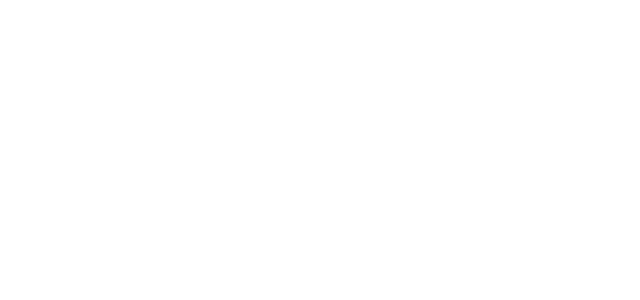
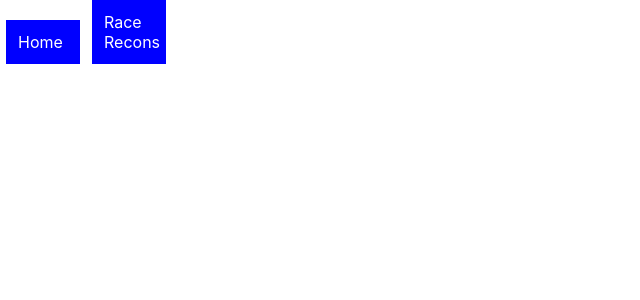
Before and after one commit to vanessawagner/recon-app, a React (Create React App) app: page /recons in a window 1280 px wide. Before the commit this address had no page. Shown: the top 300 px of the page, without its empty margins (0-640 px from the left). Built offline with nearby package versions, Linux system fonts and the light colour scheme.

Commit message:
Add navigation

```diff
--- a/db.json
+++ b/db.json
@@ -1,5 +1,5 @@
 {
     "recons": [
-
+        {"stuff": "the stuff"}
     ]
 }
--- a/src/App.js
+++ b/src/App.js
@@ -1,14 +1,18 @@
 import React from 'react';
 import { BrowserRouter as Router, Route, Routes } from 'react-router-dom';
-import Home from './Home.js'
+import Home from './Home'
+import Recons from './Recons'
+import Navigation from './Navigation'
 import './App.css';
 
 const App = () =>{
   return (
     <Router>
+      <Navigation />
       <div className="App">
         <Routes>
-          <Route path="/" element={<Home />} />
+        <Route path="/" element={<Home />} />
+          <Route path="/recons" component={<Recons />} />
         </Routes>
       </div>
     </Router>
--- a/src/Navigation.js
+++ b/src/Navigation.js
@@ -0,0 +1,48 @@
+import React from "react";
+
+/* Add NavLink to import */
+import { NavLink } from "react-router-dom";
+
+/* Add basic styling for NavLinks */
+const linkStyles = {
+  display: "inline-block",
+  width: "50px",
+  padding: "12px",
+  margin: "0 6px 6px",
+  background: "blue",
+  textDecoration: "none",
+  color: "white",
+};
+
+/* define the NavBar component */
+function Navigation() {
+  return (
+    <div>
+      <NavLink
+        to="/"
+        /* set exact so it knows to only set activeStyle when route is deeply equal to link */
+        exact
+        /* add styling to Navlink */
+        style={linkStyles}
+        /* add prop for activeStyle */
+        activeStyle={{
+          background: "darkblue",
+        }}
+      >
+        Home
+      </NavLink>
+      <NavLink
+        to="/recons"
+        exact
+        style={linkStyles}
+        activeStyle={{
+          background: "darkblue",
+        }}
+      >
+        Race Recons
+      </NavLink>
+    </div>
+  );
+}
+
+export default Navigation
--- a/src/Recons.js
+++ b/src/Recons.js
@@ -0,0 +1,21 @@
+import React, { useState, useEffect } from 'react'
+
+const Recons = () => {
+    const [recons, setRecons] = useState([])
+
+    useEffect(() => {
+        fetch("http://localhost:3001/recons")
+        .then(res => res.json())
+        .then(data => {
+            console.log(data)
+        })
+    }, [])
+
+  return (
+    <div>
+        Recons
+    </div>
+  )
+}
+
+export default Recons
```
Also changed, not shown: 1 other file (tests, documents, lock files or other folders).
